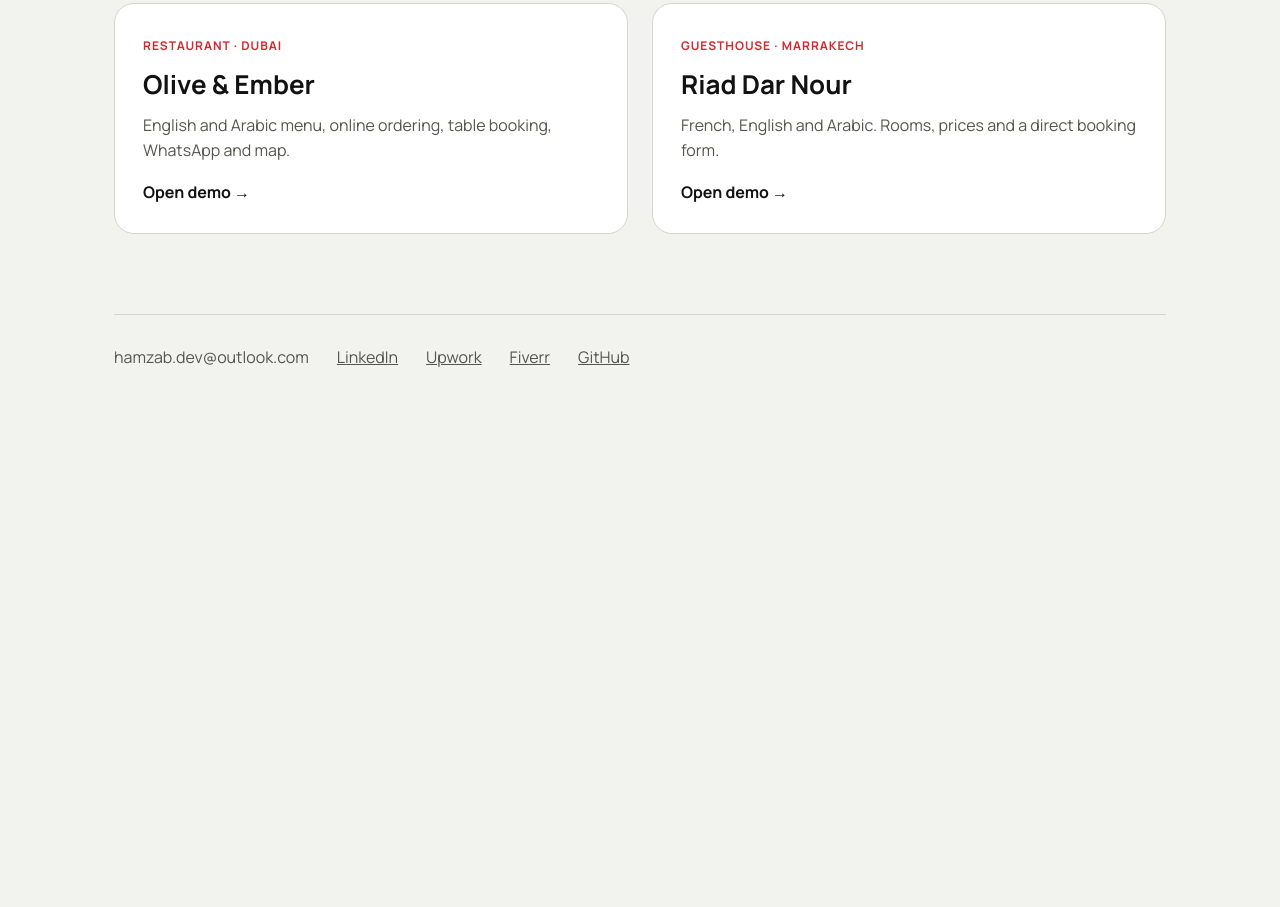
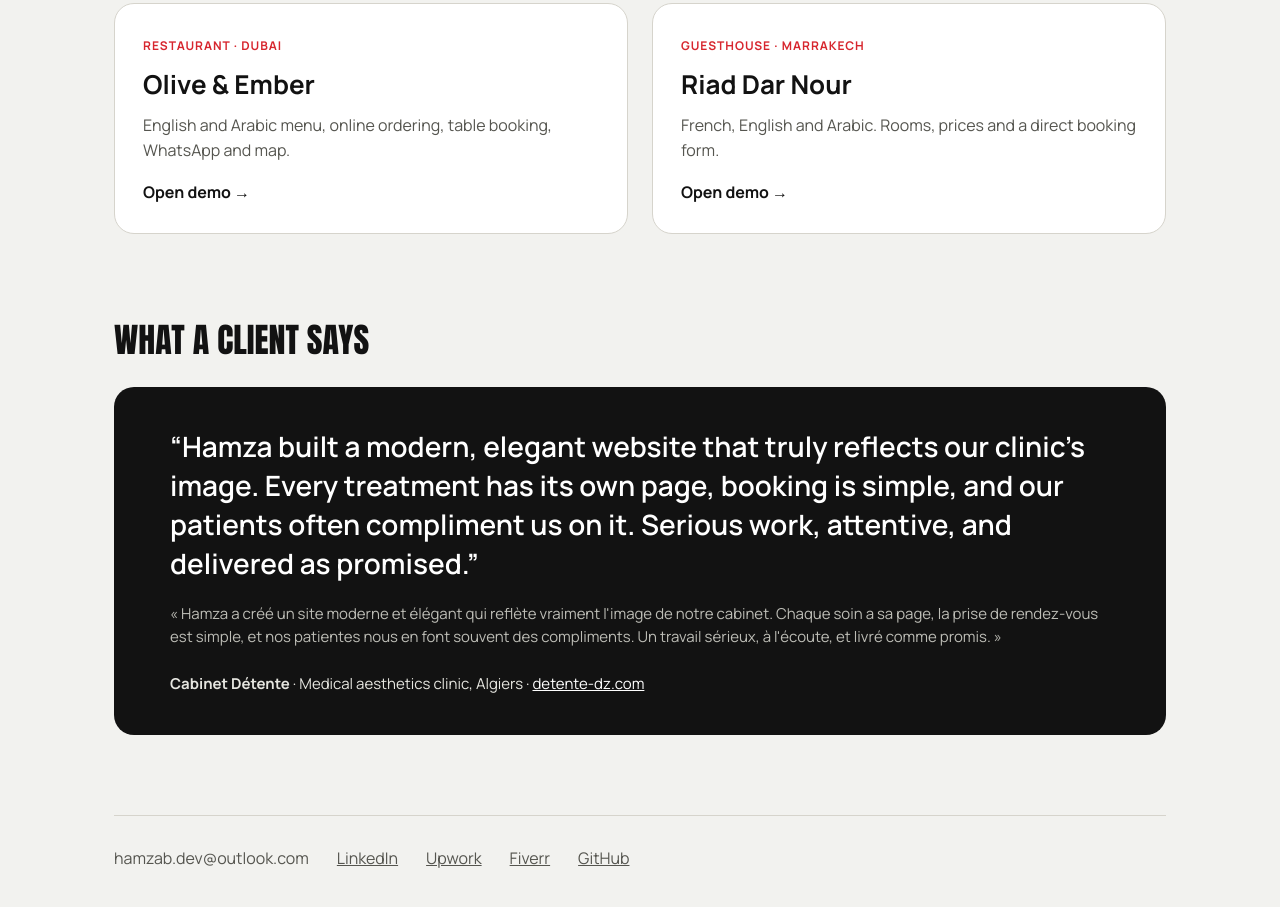
Before and after one commit to HamzaBkz/HamzaBkz.github.io, a plain HTML site: page index.html in a window 1280 px wide. Shown: the part 658-1565 px from the top of the page. Before the commit the page ends 1078 px from the top, so only its background shows below. Drawn offline with Linux system fonts and the light colour scheme.

Commit message:
Add client testimonial from Cabinet Détente

```diff
--- a/index.html
+++ b/index.html
@@ -30,6 +30,11 @@
 .card p{margin:0 0 18px;color:var(--muted)}
 .card b{font-weight:700}
 footer{border-top:1px solid var(--line);padding:30px 0 50px;display:flex;flex-wrap:wrap;gap:12px 28px;color:var(--muted)}
+.quote{margin:0 0 80px;background:var(--ink);color:#fff;border-radius:20px;padding:40px clamp(24px,5vw,56px)}
+.quote blockquote{margin:0;font-size:clamp(20px,2.6vw,28px);line-height:1.4;font-weight:600}
+.quote .fr{color:#bdbdb6;margin:18px 0 0;font-size:15px}
+.quote figcaption{margin-top:24px;color:#e6e6e0;font-size:15px}
+.quote figcaption a{color:#fff}
 :focus-visible{outline:3px solid var(--red);outline-offset:3px}
 </style>
 </head>
@@ -43,6 +48,12 @@
 <a class="card" href="restaurant-demo/"><small>Restaurant · Dubai</small><h3>Olive &amp; Ember</h3><p>English and Arabic menu, online ordering, table booking, WhatsApp and map.</p><b>Open demo →</b></a>
 <a class="card" href="riad-demo/"><small>Guesthouse · Marrakech</small><h3>Riad Dar Nour</h3><p>French, English and Arabic. Rooms, prices and a direct booking form.</p><b>Open demo →</b></a>
 </div>
+<h2>What a client says</h2>
+<figure class="quote">
+<blockquote>“Hamza built a modern, elegant website that truly reflects our clinic’s image. Every treatment has its own page, booking is simple, and our patients often compliment us on it. Serious work, attentive, and delivered as promised.”</blockquote>
+<p class="fr" lang="fr">« Hamza a créé un site moderne et élégant qui reflète vraiment l'image de notre cabinet. Chaque soin a sa page, la prise de rendez-vous est simple, et nos patientes nous en font souvent des compliments. Un travail sérieux, à l'écoute, et livré comme promis. »</p>
+<figcaption><b>Cabinet Détente</b> · Medical aesthetics clinic, Algiers · <a href="https://detente-dz.com">detente-dz.com</a></figcaption>
+</figure>
 <footer><span>hamzab.dev@outlook.com</span><a href="https://www.linkedin.com/in/hamzab-dev">LinkedIn</a><a href="https://www.upwork.com/freelancers/~01e983105fc928e962">Upwork</a><a href="https://www.fiverr.com/hmza19506">Fiverr</a><a href="https://github.com/HamzaBkz">GitHub</a></footer>
 </div>
 </body>
```
